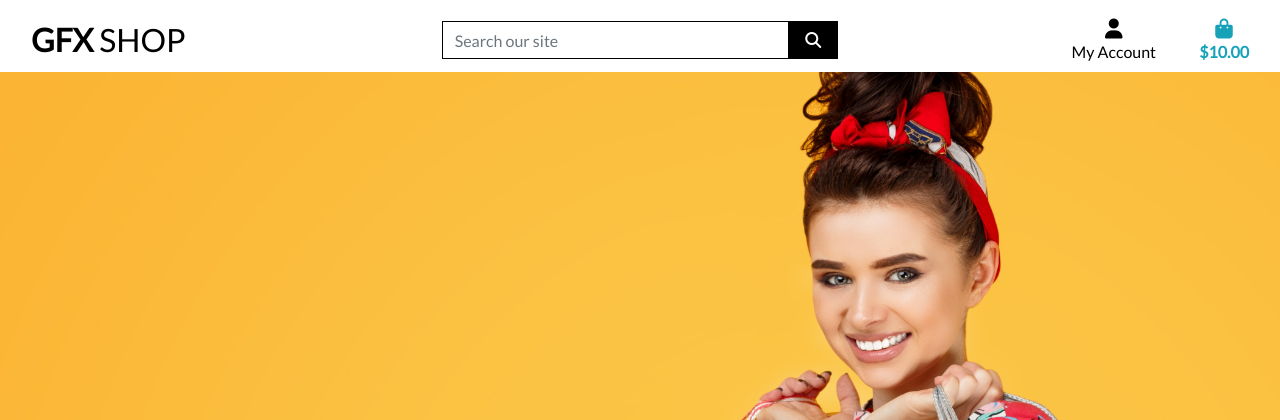
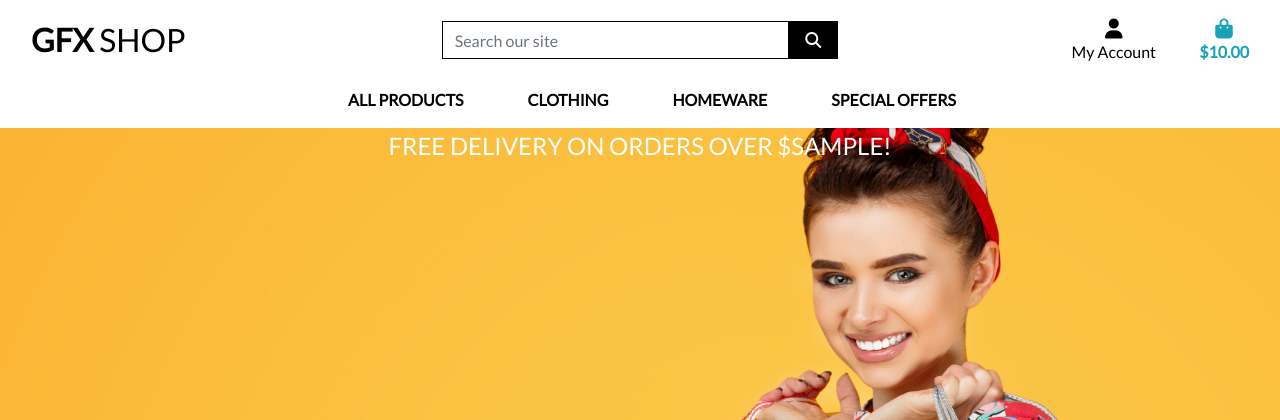
Before and after one commit to Code-Institute-Submissions/Django-milestone-project-P2, a Django app: template gfxshop/templates/base.html in a window 1280 px wide. Shown: the top 420 px of the page. Run offline with Django 3.2, Linux system fonts and the light colour scheme; the template is opened without the code that fills it: most values are stand-ins (such as "Sample title", 1, 10 or a date in 2020); some libraries are stand-ins or nearby versions.

Commit message:
add to / modified navigation and its templates

```diff
--- a/gfxshop/templates/base.html
+++ b/gfxshop/templates/base.html
@@ -10,14 +10,12 @@
     <meta charset="utf-8">
     <meta name="viewport" content="width=device-width, initial-scale=1, shrink-to-fit=no"> {% endblock %} {% block extra_meta %} {% endblock %} {% block corecss %}
     <link rel="stylesheet" href="https://stackpath.bootstrapcdn.com/bootstrap/4.4.1/css/bootstrap.min.css" integrity="sha384-Vkoo8x4CGsO3+Hhxv8T/Q5PaXtkKtu6ug5TOeNV6gBiFeWPGFN9MuhOf23Q9Ifjh" crossorigin="anonymous">
-    <link rel="preconnect" href="https://fonts.gstatic.com">
-    <link href="https://fonts.googleapis.com/css2?family=Lato&display=swap" rel="stylesheet">
-    <link rel="stylesheet" href="{% static 'css/base.css' %}">
-    <link href="https://fonts.googleapis.com/css2?family=Lato&display=swap" rel="stylesheet"> {% endblock %} {% block extra_css %} {% endblock %} {% block corejs %}
+    <link rel="stylesheet" href="https://fonts.googleapis.com/css?family=Lato&display=swap">
+    <link rel="stylesheet" href="{% static 'css/base.css' %}"> {% endblock %} {% block extra_css %} {% endblock %} {% block corejs %}
+    <script src="https://kit.fontawesome.com/e9c73d7092.js" crossorigin="anonymous"></script>
     <script src="https://code.jquery.com/jquery-3.4.1.slim.min.js" integrity="sha384-J6qa4849blE2+poT4WnyKhv5vZF5SrPo0iEjwBvKU7imGFAV0wwj1yYfoRSJoZ+n" crossorigin="anonymous"></script>
     <script src="https://cdn.jsdelivr.net/npm/popper.js@1.16.0/dist/umd/popper.min.js" integrity="sha384-Q6E9RHvbIyZFJoft+2mJbHaEWldlvI9IOYy5n3zV9zzTtmI3UksdQRVvoxMfooAo" crossorigin="anonymous"></script>
     <script src="https://stackpath.bootstrapcdn.com/bootstrap/4.4.1/js/bootstrap.min.js" integrity="sha384-wfSDF2E50Y2D1uUdj0O3uMBJnjuUD4Ih7YwaYd1iqfktj0Uod8GCExl3Og8ifwB6" crossorigin="anonymous"></script>
-    <script src="https://kit.fontawesome.com/463fe75be0.js" crossorigin="anonymous"></script>
     {% endblock %} {% block extra_js %} {% endblock %}
 
     <title>GFX Shop {% block extra_title %}{% endblock %}</title>
@@ -76,6 +74,18 @@
                 </ul>
             </div>
         </div>
+        <div class="row bg-white">
+            <nav class="navbar navbar-expand-lg navbar-light w-100">
+                <button class="navbar-toggler" type="button" data-toggle="collapse" data-target="#main-nav" aria-controls="main-nav" aria-expanded="false" aria-label="Toggle navigation">
+                    <span class="navbar-toggler-icon"></span>
+                </button> {% include 'includes/mobile-top-header.html' %} {% include 'includes/main-nav.html' %}
+            </nav>
+        </div>
+        <div id="delivery-banner" class="row text-center">
+            <div class="col bg-black text-white">
+                <h4 class="logo-font my-1">Free delivery on orders over ${{ free_shipping_threshold }}!</h4>
+            </div>
+        </div>
     </header>
 
     {% if messages %}
--- /dev/null
+++ b/gfxshop/templates/includes/main-nav.html
@@ -0,0 +1,50 @@
+<div class="collapse navbar-collapse" id="main-nav">
+    <ul class="navbar-nav w-auto mx-auto">
+        <li class="nav-item dropdown">
+            <a class="logo-font font-weight-bold nav-link text-black mr-5" href="#" id="all-products-link" data-toggle="dropdown" aria-haspopup="true" aria-expanded="false">
+                All Products
+            </a>
+            <div class="dropdown-menu border-0" aria-labelledby="all-products-link">
+                <a href="" class="dropdown-item">By Price</a>
+                <a href="" class="dropdown-item ">By Rating</a>
+                <a href="" class="dropdown-item ">By Category</a>
+                <a href="" class="dropdown-item">All Products</a>
+            </div>
+        </li>
+
+        <li class="nav-item dropdown">
+            <a class="logo-font font-weight-bold nav-link text-black mr-5" href="#" id="clothing-link" data-toggle="dropdown" aria-haspopup="true" aria-expanded="false">
+                Clothing
+            </a>
+            <div class="dropdown-menu border-0" aria-labelledby="clothing-link">
+                <a href="" class="dropdown-item">Activewear &amp; Essentials</a>
+                <a href="" class="dropdown-item">Jeans</a>
+                <a href="" class="dropdown-item">Shirts</a>
+                <a href="" class="dropdown-item">All Clothing</a>
+            </div>
+        </li>
+
+        <li class="nav-item dropdown">
+            <a class="logo-font font-weight-bold nav-link text-black mr-5" href="#" id="homeware-link" data-toggle="dropdown" aria-haspopup="true" aria-expanded="false">
+                Homeware
+            </a>
+            <div class="dropdown-menu border-0" aria-labelledby="homeware-link">
+                <a href="" class="dropdown-item">Bed &amp; Bath</a>
+                <a href="" class="dropdown-item">Kitchen &amp; Dining</a>
+                <a href="" class="dropdown-item">All Homeware</a>
+            </div>
+        </li>
+
+        <li class="nav-item dropdown">
+            <a class="logo-font font-weight-bold nav-link text-black" href="#" id="specials-link" data-toggle="dropdown" aria-haspopup="true" aria-expanded="false">
+                Special Offers
+            </a>
+            <div class="dropdown-menu border-0" aria-labelledby="specials-link">
+                <a href="" class="dropdown-item">New Arrivals</a>
+                <a href="" class="dropdown-item">Deals</a>
+                <a href="" class="dropdown-item">Clearance</a>
+                <a href="" class="dropdown-item">All Specials</a>
+            </div>
+        </li>
+    </ul>
+</div>
--- /dev/null
+++ b/gfxshop/templates/includes/mobile-top-header.html
@@ -0,0 +1,48 @@
+<li class="list-inline-item">
+    <a class="text-black nav-link d-block d-lg-none" href="#" id="mobile-search" data-toggle="dropdown" aria-haspopup="true" aria-expanded="false">
+        <div class="text-center">
+            <div><i class="fas fa-search fa-lg"></i></div>
+            <p class="my-0">Search</p>
+        </div>
+    </a>
+    <div class="dropdown-menu border-0 w-100 p-3 rounded-0 my-0" aria-labelledby="mobile-search">
+        <form class="form" method="GET" action="">
+            <div class="input-group w-100">
+                <input class="form-control border border-black rounded-0" type="text" name="q" placeholder="Search our site">
+                <div class="input-group-append">
+                    <button class="form-control form-control btn btn-black border border-black rounded-0" type="submit">
+                        <span class="icon">
+                            <i class="fas fa-search"></i>
+                        </span>
+                    </button>
+                </div>
+            </div>
+        </form>
+    </div>
+</li>
+<li class="list-inline-item dropdown">
+    <a class="text-black nav-link d-block d-lg-none" href="#" id="user-options" data-toggle="dropdown" aria-haspopup="true" aria-expanded="false">
+        <div class="text-center">
+            <div><i class="fas fa-user fa-lg"></i></div>
+            <p class="my-0">My Account</p>
+        </div>
+    </a>
+    <div class="dropdown-menu border-0" aria-labelledby="user-options">
+        {% if request.user.is_authenticated %} {% if request.user.is_superuser %}
+        <a href="{% url 'account_logout' %}" class="dropdown-item">Product Management</a> {% endif %}
+        <a href="" class="dropdown-item">My Profile</a>
+        <a href="{% url 'account_logout' %}" class="dropdown-item">Logout</a> {% else %}
+        <a href="{% url 'account_signup' %}" class="dropdown-item">Register</a>
+        <a href="{% url 'account_login' %}" class="dropdown-item">Login</a> {% endif %}
+    </div>
+</li>
+<li class="list-inline-item">
+    <a class="{% if grand_total %}text-primary font-weight-bold{% else %}text-black{% endif %} nav-link d-block d-lg-none" href="">
+        <div class="text-center">
+            <div><i class="fas fa-shopping-bag fa-lg"></i></div>
+            <p class="my-0">
+                {% if grand_total %} ${{ grand_total|floatformat:2 }} {% else %} $0.00 {% endif %}
+            </p>
+        </div>
+    </a>
+</li>
```
